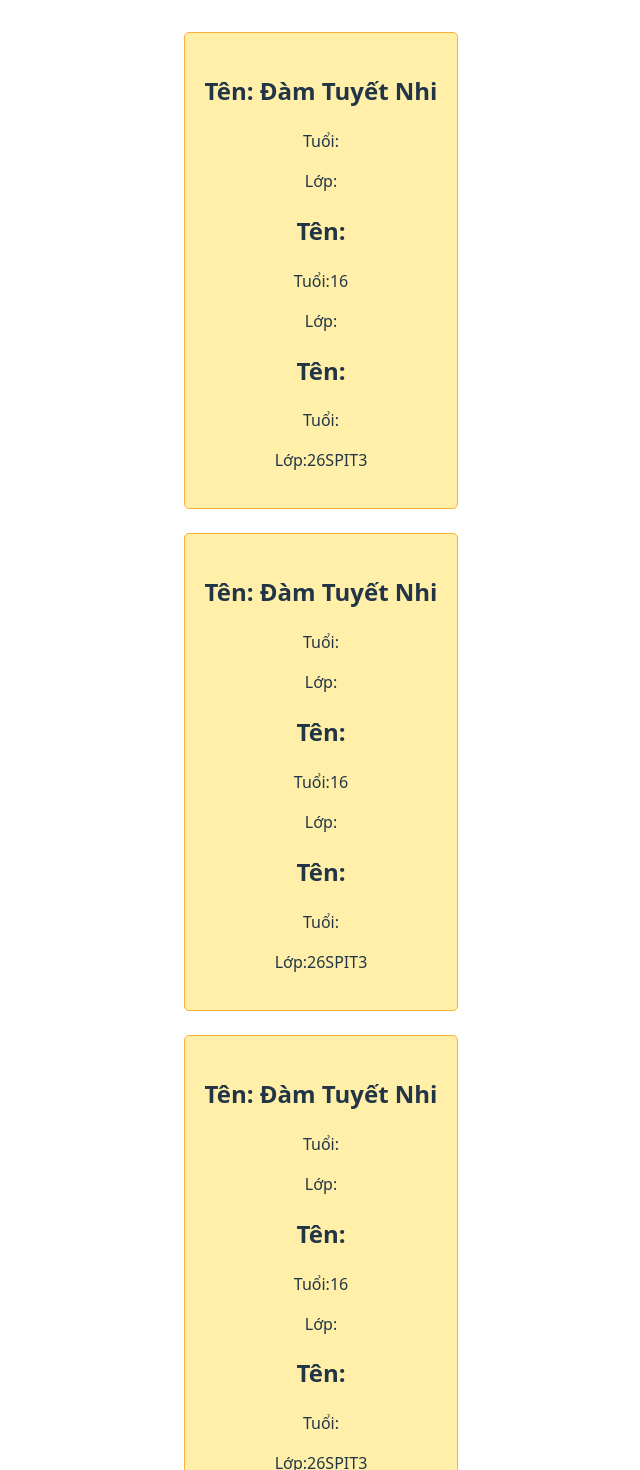
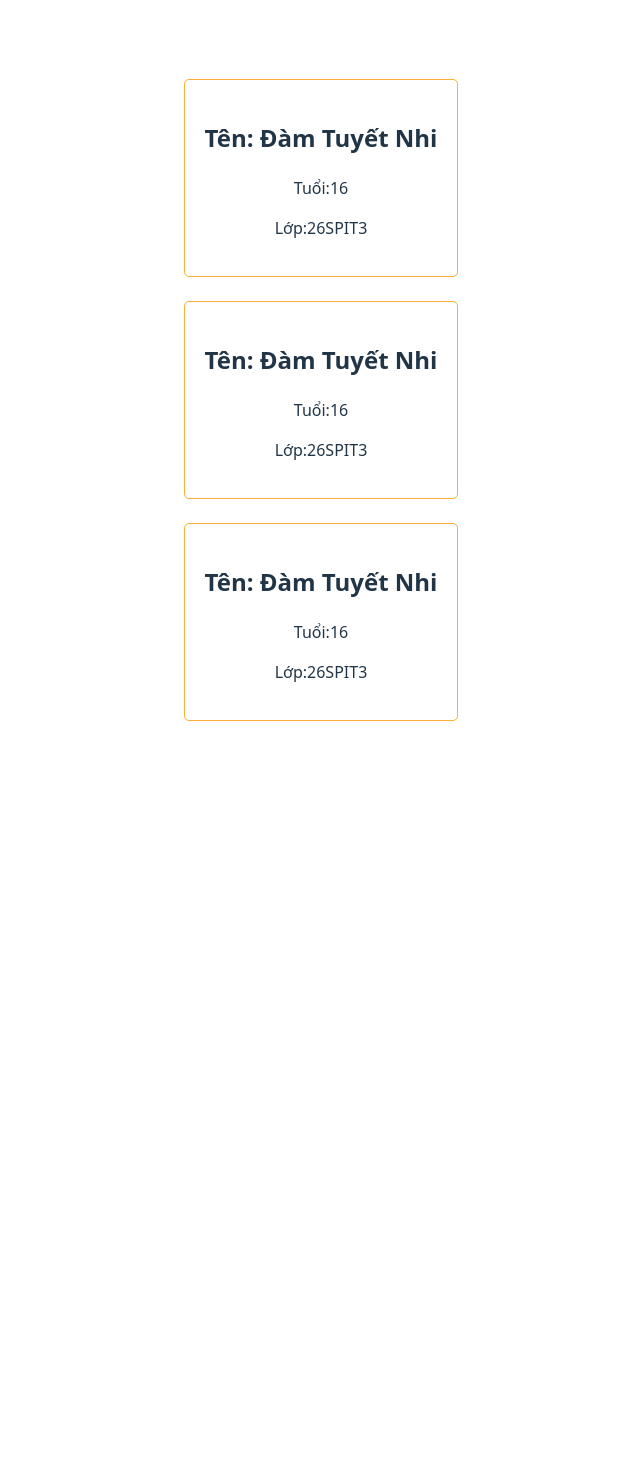
Before and after one commit to damtuyetnhi06022009-cmd/dtn_bai2, a React (Vite) app: page / in a window 1280 px wide. Shown: the top 1470 px of the page, without its empty margins (319-959 px from the left). After the commit the page ends 800 px from the top, so only its background shows below. Built offline with nearby package versions, Linux system fonts and the light colour scheme.

Commit message:
Add multiple files

```diff
--- a/src/App.css
+++ b/src/App.css
@@ -44,5 +44,7 @@
   border: 1px solid rgb(255, 175, 55);
   border-radius: 5px;
   padding: 20px;
-  background-color: rgb(255, 239, 168);
 }
+.function{
+  background-color: antiquewhite;
+}
--- a/src/App.jsx
+++ b/src/App.jsx
@@ -10,22 +10,16 @@ function App() {
   return (
     <>
       <div className='card-title'>
-        <Student name =" Đàm Tuyết Nhi "/>
-        <Student age="16"/>
-        <Student class="26SPIT3"/>
+        <Student name =" Đàm Tuyết Nhi " age="16" class="26SPIT3"/>
       </div>
     <br />
       <div className='card-title'>
-        <Student name =" Đàm Tuyết Nhi "/>
-        <Student age="16"/>
-        <Student class="26SPIT3"/>
-        </div>
+        <Student name =" Đàm Tuyết Nhi " age="16" class="26SPIT3"/>
+      </div>
     <br />
       <div className='card-title'>
-        <Student name =" Đàm Tuyết Nhi "/>
-        <Student age="16"/>
-        <Student class="26SPIT3"/>
-        </div>
+        <Student name =" Đàm Tuyết Nhi " age="16" class="26SPIT3"/>
+      </div>
     </>
   )
 }
```
